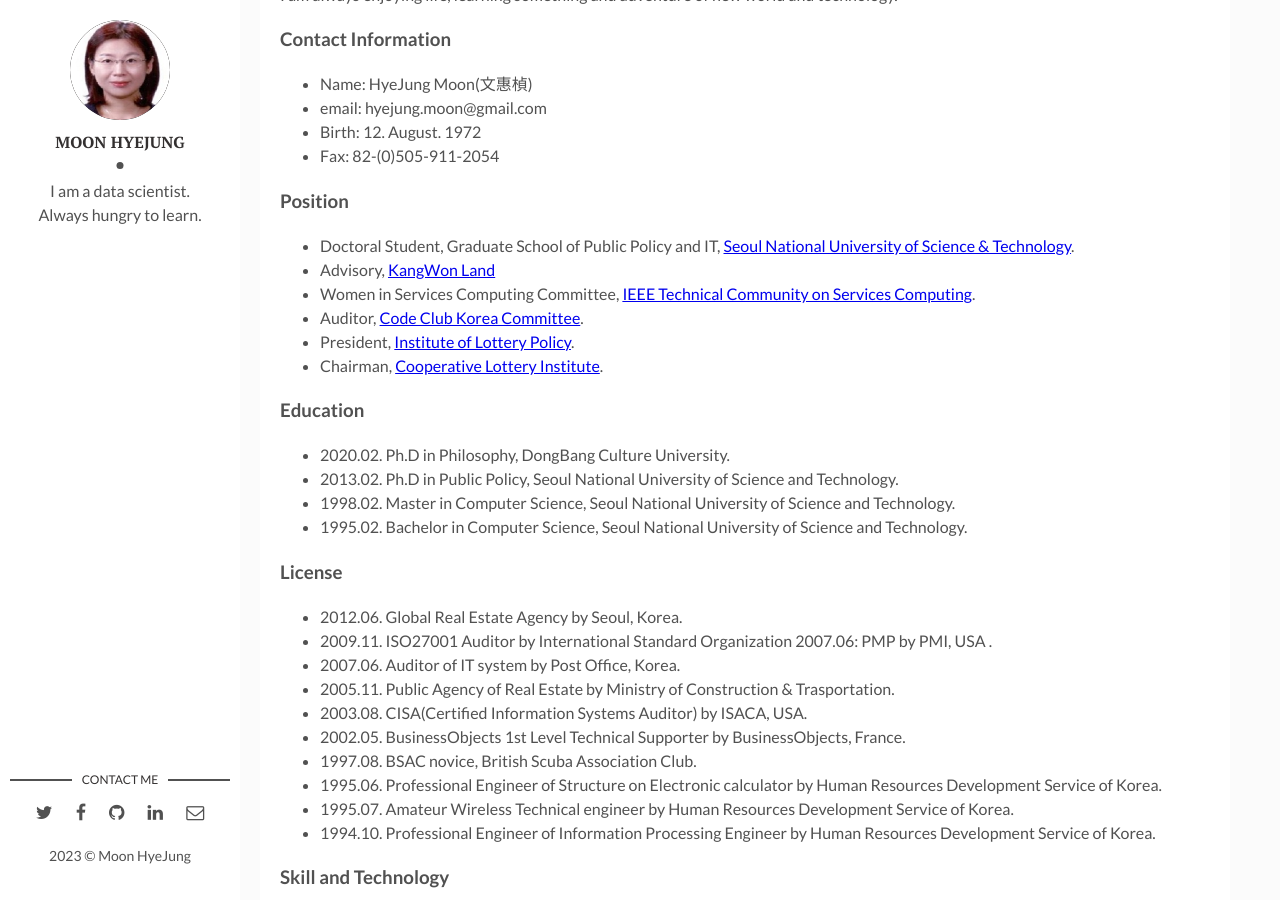
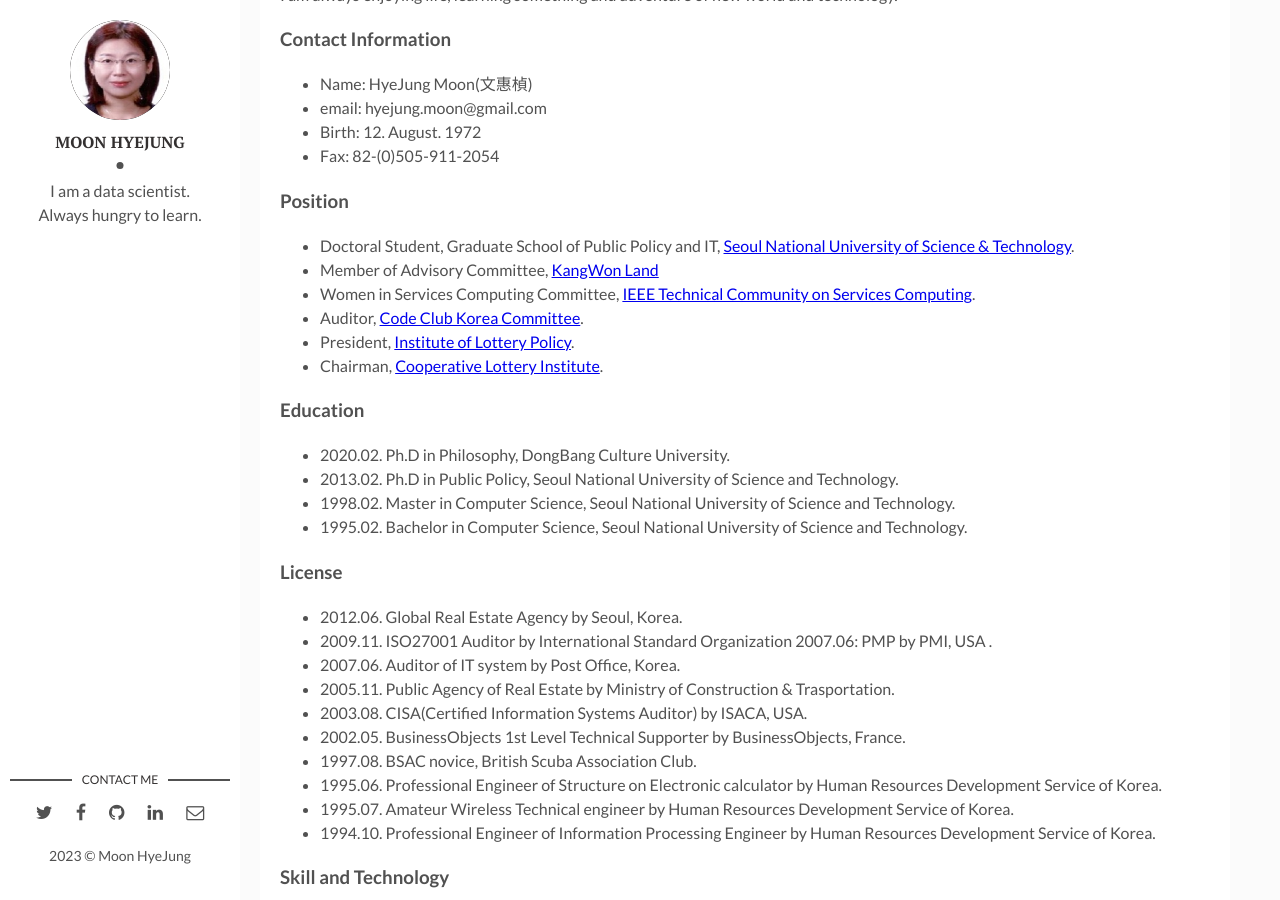
Before and after one commit to MoonHyeJung/moonhyejung.github.io, a Jekyll site: the page built from _posts/2022-01-01-profile-introduction.markdown, in a window 1280 px wide and 900 px high, scrolled down 653 px. Built offline with Jekyll 4.4.1, drawn with Linux system fonts in a browser that asks for light colours.

Commit message:
Update 2022-01-01-profile-introduction.markdown
add position

```diff
--- a/_posts/2022-01-01-profile-introduction.markdown
+++ b/_posts/2022-01-01-profile-introduction.markdown
@@ -19,7 +19,7 @@ I am always enjoying life, learning something and adventure of new world and tec
 
 ### Position
 * Doctoral Student, Graduate School of Public Policy and IT, [Seoul National University of Science & Technology](https://www.seoultech.ac.kr/).
-* Advisory, [KangWon Land](https://kangwonland.high1.com/)
+* Member of Advisory Committee, [KangWon Land](https://kangwonland.high1.com/)
 * Women in Services Computing Committee, [IEEE Technical Community on Services Computing](http://tab.computer.org/tcsvc/).
 * Auditor, [Code Club Korea Committee](https://ko-kr.facebook.com/codeclubkorea/).
 * President, [Institute of Lottery Policy](http://www.lotterypolicy.com).
```
